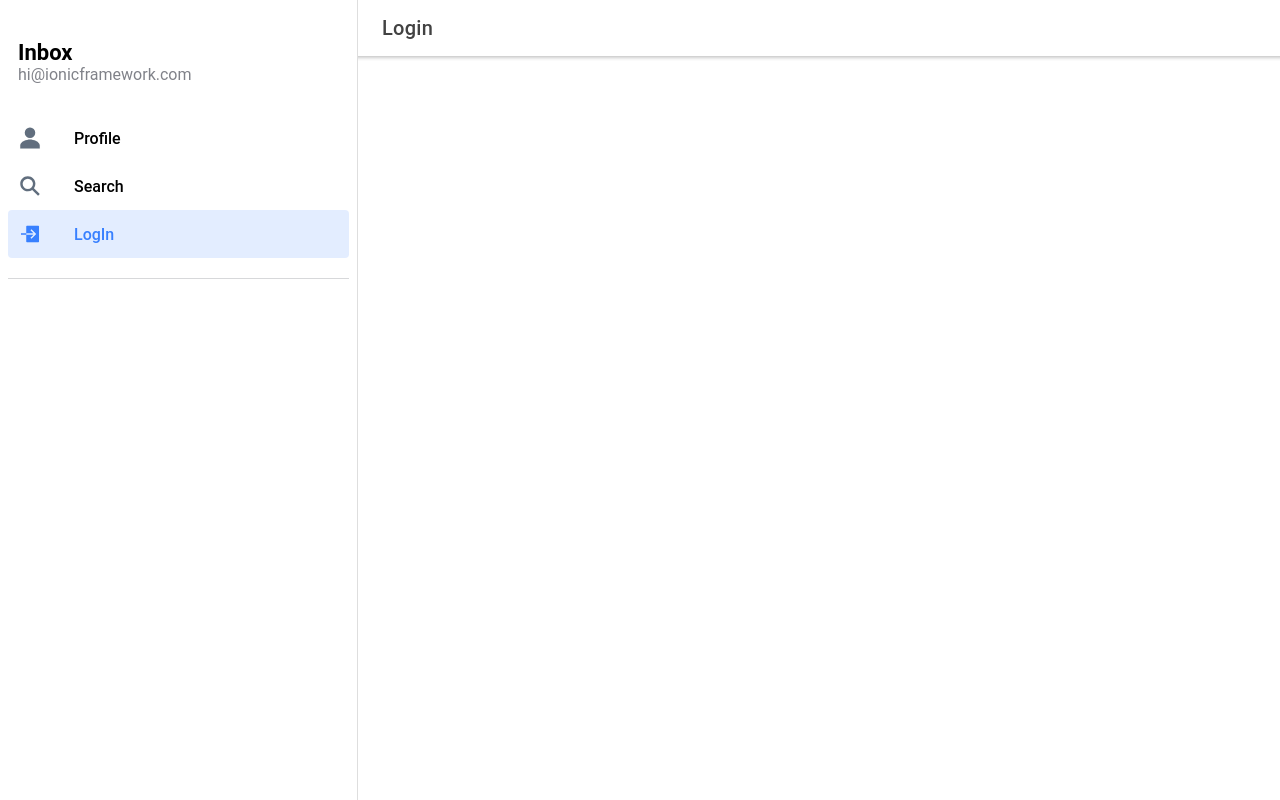
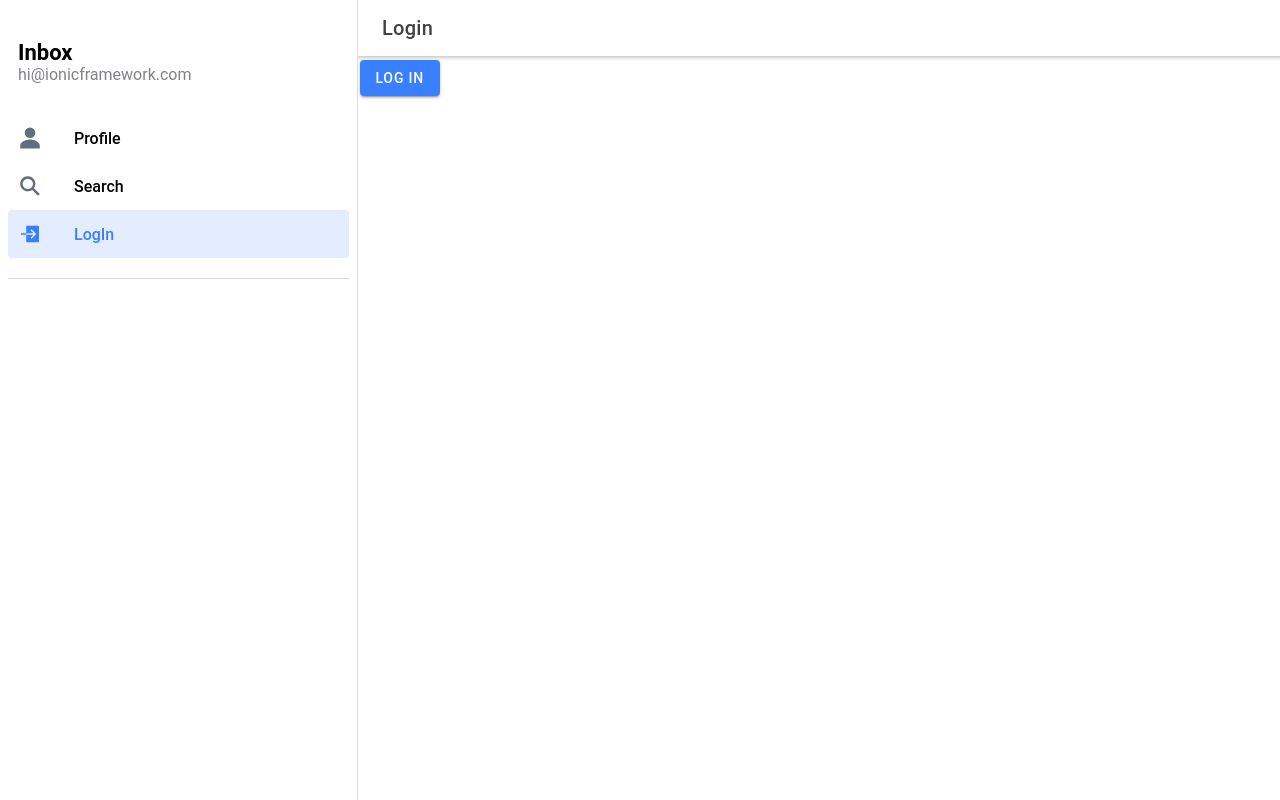
Before and after one commit to jochaes/DS-Fase-2, a React (Create React App) app: page /page/Login in a window 1280 px wide. Built offline with nearby package versions, Linux system fonts and the light colour scheme.

Commit message:
addd Login button y el handler

```diff
--- a/src/App.tsx
+++ b/src/App.tsx
@@ -2,7 +2,6 @@ import { IonApp, IonRouterOutlet, IonSplitPane, setupIonicReact } from '@ionic/r
 import { IonReactRouter } from '@ionic/react-router';
 import { Redirect, Route } from 'react-router-dom';
 import Menu from './components/Menu';
-import Page from './pages/Page';
 
 /* Core CSS required for Ionic components to work properly */
 import '@ionic/react/css/core.css';
@@ -27,9 +26,35 @@ import Search from './pages/Search';
 import Profile from './pages/Profile';
 import Login from './pages/Login';
 
+
+/* Imports para el login */
+import {App as CapApp} from '@capacitor/app'
+import { Browser } from '@capacitor/browser';
+import { useAuth0 } from '@auth0/auth0-react';
+import React, { useEffect } from "react"
+
+import LoginButton from './components/LoginButton';
+
+
+
 setupIonicReact();
 
 const App: React.FC = () => {
+  const { handleRedirectCallback } = useAuth0();
+
+  useEffect(() => {
+    console.log("Hola");
+
+    // Handle the 'appUrlOpen' event and call `handleRedirectCallback`
+    CapApp.addListener('appUrlOpen', async ({ url }) => {
+      if (url.includes('state') && (url.includes('code') || url.includes('error'))) {
+        await handleRedirectCallback(url);
+      }
+      // No-op on Android
+      await Browser.close();
+    });
+  }, [handleRedirectCallback]);
+
   return (
     <IonApp>
       <IonReactRouter>
@@ -57,6 +82,8 @@ const App: React.FC = () => {
 
           </IonRouterOutlet>
 
+
+
         </IonSplitPane>
 
       </IonReactRouter>
--- /dev/null
+++ b/src/components/LoginButton.tsx
@@ -0,0 +1,21 @@
+import { useAuth0 } from "@auth0/auth0-react"
+import {Browser} from '@capacitor/browser'
+import { IonButton } from "@ionic/react"
+import React from 'react';
+
+
+const LoginButton: React.FC = () => {
+  const {buildAuthorizeUrl} = useAuth0()
+
+  const login = async () =>{
+    const url = await buildAuthorizeUrl()
+
+    await Browser.open({url});
+  }
+
+  return <IonButton onClick={login}> Log In </IonButton>
+
+
+}
+
+export default LoginButton
--- a/src/pages/Login.tsx
+++ b/src/pages/Login.tsx
@@ -1,6 +1,6 @@
 import { IonButtons, IonContent, IonHeader, IonMenuButton, IonPage, IonTitle, IonToolbar } from '@ionic/react';
 import { useParams } from 'react-router';
-
+import LoginButton from '../components/LoginButton';
 
 import '../styles/pages/Login.css';
 
@@ -33,6 +33,7 @@ const Login: React.FC = () => {
 
         </IonHeader>
 
+        <LoginButton />
 
 
 
```
